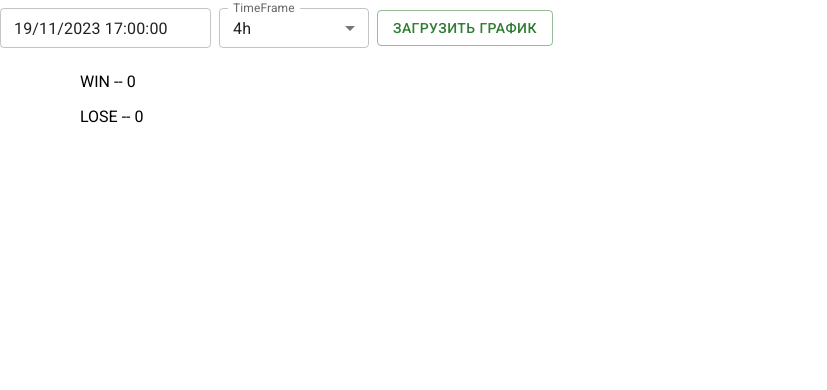
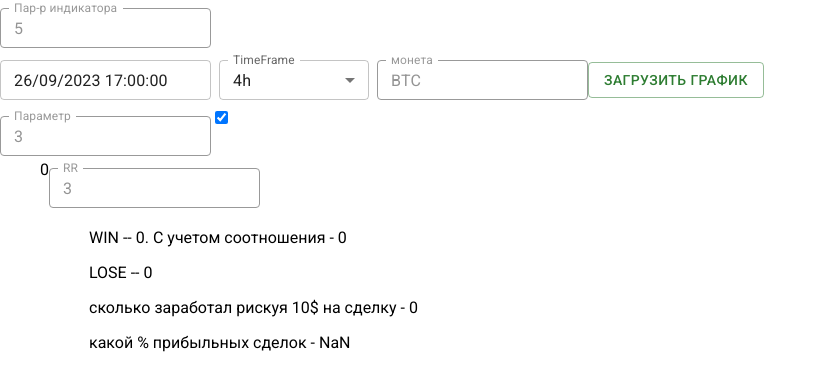
Before and after one commit to IgorBosin/ob, a React (Create React App) app: page / in a window 1280 px wide. Shown: the top 390 px of the page, without its empty margins (0-827 px from the left). Built offline with nearby package versions, Linux system fonts and the light colour scheme.

Commit message:
add user settings

```diff
--- a/src/app/App.tsx
+++ b/src/app/App.tsx
@@ -3,16 +3,18 @@ import './App.css';
 import {ErrorSnackbar} from "shared/ErrorSnackbar/ErrorSnackbar";
 import Data from "features/data/Data";
 import FindOb from "features/findOB/findOB";
+import Input from "shared/Input/Input";
 
 const App = () => {
   // console.log('Компонент App перерисован')
 
-  const [candlesNumber, setCandlesNumber] = useState(2)
+  const [candlesNumber, setCandlesNumber] = useState(5)
 
 
 
   return (
     <div>
+      <Input placeholder={candlesNumber.toString()} label={'Пар-р индикатора'} onChange={(e)=>{setCandlesNumber(+e.currentTarget.value)}}/>
       <Data/>
       <ErrorSnackbar/>
       <FindOb candlesNumber={candlesNumber}/>
--- a/src/features/closingTrade/ClosingTrade.tsx
+++ b/src/features/closingTrade/ClosingTrade.tsx
@@ -2,6 +2,7 @@ import React, {useState} from 'react';
 import {useSelector} from "react-redux";
 import {AppRootStateType} from "app/store";
 import {dataType} from "shared/api/getKlines";
+import Input from "shared/Input/Input";
 
 type Props = {
   enteringCandleIndexes: TradeEntryAndOrderBlockIndexes[]
@@ -10,7 +11,7 @@ type Props = {
 
 const ClosingTrade = ({enteringCandleIndexes, orderBlocksIndexes}: Props) => {
   const candles = useSelector<AppRootStateType, dataType[]>(state => state.data.data)
-  const [ratio, setRatio] = useState(4) // выбор небоходимого соотношения риск\прибыль
+  const [ratio, setRatio] = useState(3) // выбор небоходимого соотношения риск\прибыль
   const [winnings, setWinnings] = useState('')
   const [losing, setLosing] = useState('')
 
@@ -30,6 +31,7 @@ const ClosingTrade = ({enteringCandleIndexes, orderBlocksIndexes}: Props) => {
     // проверяем enteringCandleIndexes пробила ли она вниз до лоя orderBlocks.
     for (const enterCandle of enteringCandleIndexes) {
       const lengthCandle = (candles[enterCandle.orderBlock].high - candles[enterCandle.orderBlock].low) * ratio
+
       if (candles[enterCandle.orderBlock].open > candles[enterCandle.orderBlock].close) { // ОБ зеленый(свеча красная)
         for (let i = enterCandle.entering; i < candles.length; i++) {
           if (candles[i].low < candles[enterCandle.orderBlock].low) {
@@ -37,6 +39,7 @@ const ClosingTrade = ({enteringCandleIndexes, orderBlocksIndexes}: Props) => {
             break
           }
           if (candles[i].high > lengthCandle + candles[enterCandle.orderBlock].high) {
+            console.log(candles[enterCandle.orderBlock].high, candles[enterCandle.entering].high)
             obj.win++
             break
           }
@@ -48,7 +51,8 @@ const ClosingTrade = ({enteringCandleIndexes, orderBlocksIndexes}: Props) => {
             obj.lose++
             break
           }
-          if (candles[i].high < candles[enterCandle.orderBlock].low - lengthCandle) {
+          if (candles[i].low < candles[enterCandle.orderBlock].low - lengthCandle) {
+            console.log(candles[enterCandle.orderBlock].high, candles[enterCandle.entering].high)
             obj.win++
             break
           }
@@ -60,14 +64,19 @@ const ClosingTrade = ({enteringCandleIndexes, orderBlocksIndexes}: Props) => {
 
   const res = closingLongTrade(candles, enteringCandleIndexes)
 
+  const earn = (res.win * ratio - res.lose) * 10
+
+  const resInfo = res.win / (res.win + res.lose) * 100
+
+  console.log('перерисован компонент CloseTrade')
+
   return (
     <div>
-      <ul>WIN -- {res.win * ratio}</ul>
+      <Input label={'RR'} placeholder={ratio.toString()} onChange={(e)=>setRatio(+e.currentTarget.value)}/>
+      <ul>WIN -- {res.win}. С учетом соотношения - {res.win * ratio} </ul>
       <ul>LOSE -- {res.lose}  </ul>
-
-
-      {/*{enteringCandleIndexes.map(el =>*/}
-      {/*  <li>ОБ-{el.orderBlock} : {el.entering}-ВХОД </li>)}*/}
+      <ul>сколько заработал рискуя 10$ на сделку - {earn}</ul>
+      <ul>какой % прибыльных сделок - {resInfo}</ul>
     </div>
   );
 };
--- a/src/features/data/Data.tsx
+++ b/src/features/data/Data.tsx
@@ -10,21 +10,22 @@ import {Button} from "@mui/material";
 import axios from "axios";
 import {importantDates} from "../../shared/Date/generalDates";
 import {formattedDate} from "shared/Date/formattedDate";
+import Input from "shared/Input/Input";
 
 
 const Data: FC = () => {
   const dispatch = useDispatch()
-  const [initialTime, setInitialTime] = useState<number | null>(importantDates.novemb20year2023);
+  const [initialTime, setInitialTime] = useState<number | null>(importantDates.september27year23);
   const data = useSelector<AppRootStateType, dataType[]>(state => state.data.data)
 
   const options: TimeFrameType[] = ['1m', '3m', '5m', '15m', '30m', '1h', '2h', '4h', '6h', '8h', '12h', '1d', '3d', '1w', '1mo'];
   const [timeFrame, setTimeFrame] = useState<TimeFrameType>('4h');
-
+  const [symbols, setSymbols] = useState('BTC')
 
   async function fetchFirstData() {
     dispatch(clearDataAC());
     try {
-      const responseData: dataType[] = await getKline("DOTUSDT", timeFrame, initialTime as number);
+      const responseData: dataType[] = await getKline(`${symbols}USDT`, timeFrame, initialTime as number);
       dispatch(fetchDataAC(responseData));
       dispatch(setDisabledButtonAC(true))
     } catch (e) {
@@ -61,6 +62,7 @@ const Data: FC = () => {
         }
       }
     }
+
     fetchData(); // Вызываем асинхронную функцию сразу
     if (hasError) {
       return;
@@ -76,6 +78,11 @@ const Data: FC = () => {
     <div style={{display: 'flex', alignItems: 'center'}}>
       <DateComponent time={initialTime} setTime={setInitialTime}/>
       <Dropdown title={'TimeFrame'} options={options} selectedOption={timeFrame} setSelectedOption={setTimeFrame}/>
+      <Input margin={"none"} type={"text"} label={'монета'}
+             onChange={(e) => {
+               setSymbols(e.currentTarget.value)
+             }}
+             placeholder={symbols}/>
       <Button onClick={fetchFirstData} color="success" variant="outlined">Загрузить график</Button>
       {showTime}
     </div>
--- a/src/features/findOB/findOB.tsx
+++ b/src/features/findOB/findOB.tsx
@@ -1,9 +1,10 @@
-import React from 'react';
+import React, {useState} from 'react';
 import {useSelector} from "react-redux";
 import {AppRootStateType} from "app/store";
 import {dataType} from "shared/api/getKlines";
 import {formattedDate} from "shared/Date/formattedDate";
 import OpenTrade from "features/openTrade/OpenTrade";
+import Input from "shared/Input/Input";
 
 type Props = {
   candlesNumber: number
@@ -11,41 +12,105 @@ type Props = {
 
 const FindOb = ({candlesNumber}: Props) => {
   const candles = useSelector<AppRootStateType, dataType[]>(state => state.data.data)
+  const [dopParametr, setDopParametr] = useState(true)
+  const [param, setParam] = useState(3)
 
-  const findOrderBlocks = candles.filter((candle) => {
-    // Проверяем, что свеча зеленая
-    if (candle.close > candle.open) {
-      // Проверяем, что после свечи идут пять красных свечей подряд
-      const findIndexCandle = candles.indexOf(candle)
-      const nextFiveCandles = candles.slice(findIndexCandle + 1, findIndexCandle + candlesNumber + 1);
-      return nextFiveCandles.every((nextCandle) => nextCandle.close < nextCandle.open) && nextFiveCandles.length === candlesNumber;
+  const findGreenCandlesFollowedByRed = () => {
+    const result = [];
+
+    for (let i = 0; i < candles.length - candlesNumber; i++) {
+      // Проверяем, что текущая свеча зеленая
+      if (candles[i].close > candles[i].open) {
+        // Проверяем что текущая свеча снимает ликвидность с предыдущей свечи
+        // if (candles[i].high > candles[i - 1 && 0].high) {
+        let isFollowedByRed = true;
+
+        // Проверяем последующие n свечей
+        for (let j = 1; j <= candlesNumber; j++) {
+          // Если хотя бы одна из следующих свечей не красная, то прерываем проверку
+          if (candles[i + j].close >= candles[i + j].open) {
+            isFollowedByRed = false;
+            break;
+          }
+
+          // Если Param свеча не вышло за ОБ, то прерываем проверку
+          if (dopParametr && candles[i + param].high < candles[i].low) {
+            isFollowedByRed = false;
+            break;
+          }
+        }
+
+        // Если все n следующих свечей красные, добавляем текущую свечу в результат
+        if (isFollowedByRed) {
+          result.push(candles[i]);
+        }
+        // }
+      }
     }
-    // Проверяем, что свеча красная
-    if (candle.close < candle.open) {
-      // Проверяем, что после свечи идут пять зеленых свечей подряд
-      const findIndexCandle = candles.indexOf(candle)
-      const nextFiveCandles = candles.slice(findIndexCandle + 1, findIndexCandle + candlesNumber + 1);
-      return nextFiveCandles.every((nextCandle) => nextCandle.close > nextCandle.open) && nextFiveCandles.length === candlesNumber;
+
+    return result;
+  };
+
+  const findRedCandlesFollowedByGreen = () => {
+    const result = [];
+
+    for (let i = 0; i < candles.length - candlesNumber; i++) {
+      // Проверяем, что текущая свеча красная
+      if (candles[i].close < candles[i].open) {
+        // Проверяем что текущая свеча снимает ликвидность с предыдущей свечи
+        // if (candles[i].low < candles[i - 1 && 0].low) {
+        let isFollowedByGreen = true;
+
+        // Проверяем последующие n свечей
+        for (let j = 1; j <= candlesNumber; j++) {
+          // Если хотя бы одна из следующих свечей не зеленая, то прерываем проверку
+          if (candles[i + j].close < candles[i + j].open) {
+            isFollowedByGreen = false;
+            break;
+          }
+
+          // Если Param свеча не вышла за ОБ, то прерываем проверку
+          if (dopParametr && candles[i + param].low < candles[i].high) {
+            isFollowedByGreen = false;
+            break;
+          }
+        }
+
+        // Если все n следующих свечей зеленые, добавляем текущую свечу в результат
+        if (isFollowedByGreen) {
+          result.push(candles[i]);
+        }
+      }
+      // }
     }
-    return false;
-  });
 
-  const orderBlocksIndexes = findOrderBlocks.map((findOrderBlock) => candles.indexOf(findOrderBlock));
+    return result;
+  };
+
+  const orderBlocks = [...findGreenCandlesFollowedByRed(), ...findRedCandlesFollowedByGreen()].sort(el => el.openTime)
+
+  const orderBlocksIndexes = orderBlocks.map((findOrderBlock) => candles.indexOf(findOrderBlock));
 
 
-  const showOrderBlocks = findOrderBlocks.map((candle) => (
+  const showOrderBlocks = orderBlocks.map((candle) => (
     <ul key={candle.openTime}>
       <li>{formattedDate(candle.openTime)} - {(candle.high)}</li>
     </ul>
   ));
 
   return (
-    <div style={{display: "flex"}}>
-      <ul>
-        {showOrderBlocks}
-      </ul>
-      <OpenTrade orderBlocksIndexes={orderBlocksIndexes} candlesNumber={candlesNumber}/>
+    <div>
+      <Input placeholder={param.toString()} label={'Параметр'} onChange={(e)=>setParam(+e.currentTarget.value)}/>
+      <input type="checkbox" checked={dopParametr} onChange={() => setDopParametr(!dopParametr)}/>
+      <div style={{display: "flex"}}>
+        <ul>
+          {showOrderBlocks}
+        </ul>
+        <div>{orderBlocksIndexes.length}</div>
+        <OpenTrade orderBlocksIndexes={orderBlocksIndexes} candlesNumber={candlesNumber}/>
+      </div>
     </div>
+
   );
 };
 
--- a/src/shared/Date/generalDates.ts
+++ b/src/shared/Date/generalDates.ts
@@ -1,4 +1,5 @@
 export const importantDates = {
-  novemb20year2023:1700413200000,
-  october10year23: 1696525200000
+  novemb20year2023: 1700413200000,
+  october10year23: 1696525200000,
+  september27year23: 1695747600000
 }
--- a/src/shared/Input/Input.tsx
+++ b/src/shared/Input/Input.tsx
@@ -6,17 +6,26 @@ type Props = {
   step?: number
   bold?: string
   suffix?: string
-  min?:number
-  max?:number
+  min?: number
+  max?: number
+  // margin?: string,
+  marginLeft?: string
+  marginRight?: string
+  marginBottom?: string
+  marginTop?: string
 }
 
-const Input: FC<TextFieldProps & Props> = forwardRef(function Input(props,ref) {
+const Input: FC<TextFieldProps & Props> = forwardRef(function Input(props, ref) {
 
   const primaryTextColor = 'black'
   const secondaryTextColor = '#999'
 
   const styles = {
-    marginBottom: '16px',
+    // margin: props.margin,
+    marginLeft: props.marginLeft,
+    marginRight: props.marginRight,
+    marginBottom: props.marginBottom,
+    marginTop: props.marginTop,
     '& .MuiOutlinedInput-root': {
       '& fieldset': {
         borderColor: secondaryTextColor, // Цвет рамки в неактивном состоянии
@@ -67,7 +76,8 @@ const Input: FC<TextFieldProps & Props> = forwardRef(function Input(props,ref) {
           step: props.step,
         },
         style: {fontWeight: props.bold},
-        startAdornment: <InputAdornment style={{position:'absolute', left:'55px'}} position="start">{props.suffix}</InputAdornment>,
+        startAdornment: <InputAdornment style={{position: 'absolute', left: '55px'}}
+                                        position="start">{props.suffix}</InputAdornment>,
       }}
 
       {...props}
```
